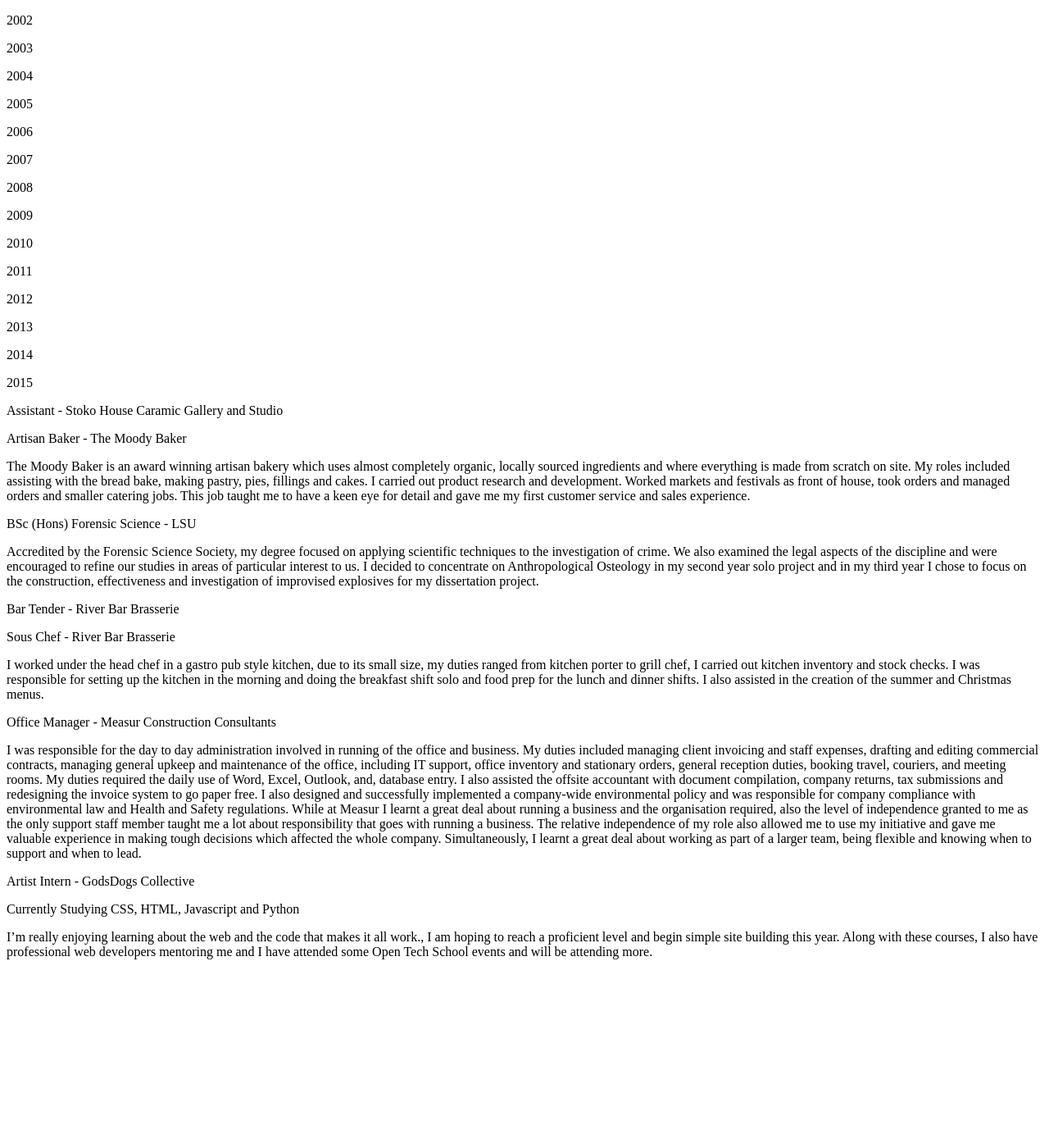
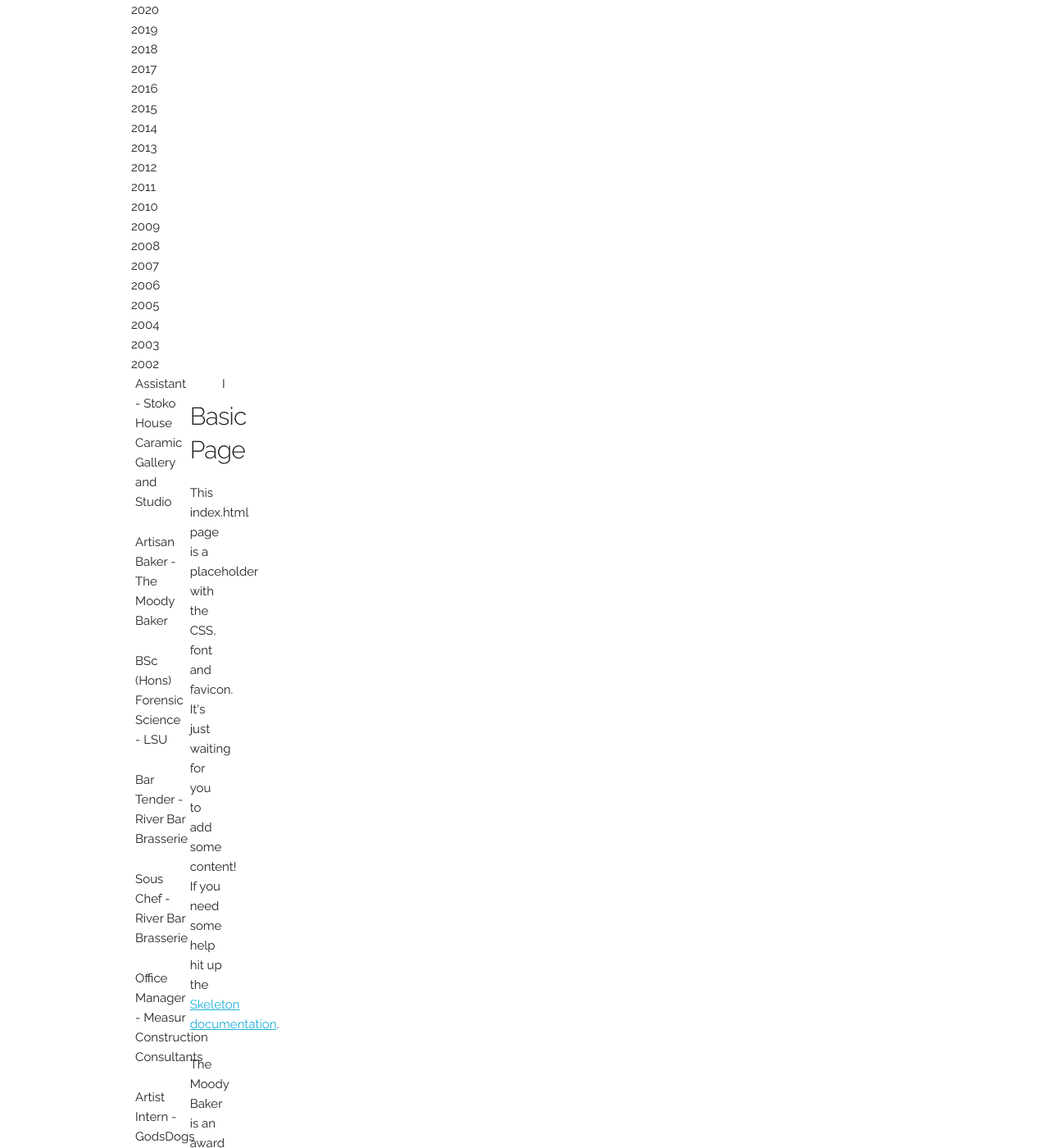
Before and after one commit to philli-m/phillimorland.github.io, a Jekyll site: the page index.html, which Jekyll copies as it is, in a window 1280 px wide and 1400 px high. Shown: the whole window at 82% size. Built offline with Jekyll 4.4.1, drawn with Linux system fonts in a browser that asks for light colours; some of the changed text lies outside the part shown.

Commit message:
start of site update

```diff
--- a/index.html
+++ b/index.html
@@ -1,44 +1,62 @@
----
-title: Phillippa.com.test
----
 <!DOCTYPE html>
-<html>
+<html lang="en">
 <head>
-		<link type="text/css" rel="stylesheet" href="style.css"/>
+
+  <!-- Basic Page Needs
+  –––––––––––––––––––––––––––––––––––––––––––––––––– -->
+  <meta charset="utf-8">
   <title>Phillippa</title>
+  <meta name="description" content="">
+  <meta name="author" content="">
+
+  <!-- Mobile Specific Metas
+  –––––––––––––––––––––––––––––––––––––––––––––––––– -->
+  <meta name="viewport" content="width=device-width, initial-scale=1">
+
+  <!-- FONT
+  –––––––––––––––––––––––––––––––––––––––––––––––––– -->
+  <link href="//fonts.googleapis.com/css?family=Raleway:400,300,600" rel="stylesheet" type="text/css">
+
+  <!-- CSS
+  –––––––––––––––––––––––––––––––––––––––––––––––––– -->
+  <link rel="stylesheet" href="css/normalize.css">
+  <link rel="stylesheet" href="css/skeleton.css">
+  <link type="text/css" rel="stylesheet" href="style.css">
+
+
+  <!-- Favicon
+  –––––––––––––––––––––––––––––––––––––––––––––––––– -->
+  <link rel="icon" type="image/png" href="images/favicon.png">
+
 </head>
-
 <body>
 
-    <div class="date two">
-        <p>2002</p></div>
-    <div class="date three">
-        <p>2003</p></div>
-    <div class="date four">
-        <p>2004</p></div>
-    <div class="date five">
-        <p>2005</p></div>
-    <div class="date six">
-        <p>2006</p></div>
-    <div class="date seven">
-        <p>2007</p></div>
-    <div class="date eight">
-        <p>2008</p></div>
-    <div class="date nine">
-        <p>2009</p></div>
-    <div class="date ten">
-        <p>2010</p></div>
-    <div class="date eleven">
-        <p>2011</p></div>
-    <div class="date twelve">
-        <p>2012</p></div>
-    <div class="date thirteen">
-        <p>2013</p></div>
-    <div class="date fourteen">
-        <p>2014</p></div>
-    <div class="date fifteen">
-        <p>2015</p></div>
-
+  <!-- Primary Page Layout
+  –––––––––––––––––––––––––––––––––––––––––––––––––– -->
+  <div class="container">
+    <div class="row">
+      <div class="two columns">
+        <div class="date">2020</div>
+        <div class="date">2019<div>
+        <div class="date">2018</div>
+        <div class="date">2017</div>
+        <div class="date">2016</div>
+        <div class="date">2015</div>
+        <div class="date">2014</div>
+        <div class="date">2013</div>
+        <div class="date">2012</div>
+        <div class="date">2011</div>
+        <div class="date">2010</div>
+        <div class="date">2009</div>
+        <div class="date">2008</div>
+       <div class="date">2007</div>
+        <div class="date">2006</div>
+        <div class="date">2005</div>
+        <div class="date">2004</div>
+        <div class="date">2003</div>
+        <div class="date">2002</div>
+      </div>
+      <div class="six columns">
         <div class="circle grow ceramic">
            <div class="line"></div>
            <p>Assistant - Stoko House Caramic Gallery and Studio</p>
@@ -51,15 +69,12 @@
        <div class="line"></div>
            <p>Artisan Baker - The Moody Baker</p>
        </div>
-    <div class="content bakery_content">
-        <p>The Moody Baker is an award winning artisan bakery which uses almost completely organic, locally sourced ingredients and where everything is made from scratch on site. My roles included assisting with the bread bake, making pastry, pies, fillings and cakes. I carried out product research and development. Worked markets and festivals as front of house, took orders and managed orders and smaller catering jobs. This job taught me to have a keen eye for detail and gave me my first customer service and sales experience. </p>
-    </div>
+
 
         <div class="circle grow" id="forensic">
         <div class="line"></div>
            <p>BSc (Hons) Forensic Science - LSU</p></div>
-            <div class="content forensic_content">
-                <p>Accredited by the Forensic Science Society, my degree focused on applying scientific techniques to the investigation of crime. We also examined the legal aspects of the discipline and were encouraged to refine our studies in areas of particular interest to us. I decided to concentrate on Anthropological Osteology in my second year solo project and in my third year I chose to focus on the construction, effectiveness and investigation of improvised explosives for my dissertation project.</p></div>
+
 
         <div class="circle grow bar">
         <div class="line"></div>
@@ -68,16 +83,12 @@
         <div class="circle grow chef">
         <div class="line"></div>
            <p>Sous Chef - River Bar Brasserie</p></div>
-            <div class="content chef_content">
-                <p>I worked under the head chef in a gastro pub style kitchen, due to its small size, my duties ranged from kitchen porter to grill chef, I carried out kitchen inventory and stock checks. I was responsible for setting up the kitchen in the morning and doing the breakfast shift solo and food prep for the lunch and dinner shifts. I also assisted in the creation of the summer and Christmas menus.</p></div>
+
 
         <div class="circle grow office">
         <div class="line"></div>
            <p>Office Manager - Measur Construction Consultants</p></div>
-            <div class="content office_content">
-                <p>I was responsible for the day to day administration involved in running of the office and business.
-                My duties included managing client invoicing and staff expenses, drafting and editing commercial contracts, managing general upkeep and maintenance of the office, including IT support, office inventory and stationary orders, general reception duties, booking travel, couriers, and meeting rooms. My duties required the daily use of Word, Excel, Outlook, and, database entry. I also assisted the offsite accountant with document compilation, company returns, tax submissions and redesigning the invoice system to go paper free.  I also designed and successfully implemented a company-wide environmental policy and was responsible for company compliance with environmental law and Health and Safety regulations.
-                While at Measur I learnt a great deal about running a business and the organisation required, also the level of independence granted to me as the only support staff member taught me a lot about responsibility that goes with running a business. The relative independence of my role also allowed me to use my initiative and gave me valuable experience in making tough decisions which affected the whole company. Simultaneously, I learnt a great deal about working as part of a larger team, being flexible and knowing when to support and when to lead.</p></div>
+
 
         <div class="circle grow art">
         <div class="line"></div>
@@ -88,8 +99,29 @@
         <div class="circle grow code">
         <div class="line"></div>
            <p>Currently Studying CSS, HTML, Javascript and Python</p></div>
+
+      </div>
+      <div class="four columns" style="margin-top: 25%">
+        <h4>Basic Page</h4>
+        <p>This index.html page is a placeholder with the CSS, font and favicon. It's just waiting for you to add some content! If you need some help hit up the <a href="http://www.getskeleton.com">Skeleton documentation</a>.</p>
+        <div class="content bakery_content">
+            <p>The Moody Baker is an award winning artisan bakery which uses almost completely organic, locally sourced ingredients and where everything is made from scratch on site. My roles included assisting with the bread bake, making pastry, pies, fillings and cakes. I carried out product research and development. Worked markets and festivals as front of house, took orders and managed orders and smaller catering jobs. This job taught me to have a keen eye for detail and gave me my first customer service and sales experience. </p>
+        </div>
+        <div class="content forensic_content">
+            <p>Accredited by the Forensic Science Society, my degree focused on applying scientific techniques to the investigation of crime. We also examined the legal aspects of the discipline and were encouraged to refine our studies in areas of particular interest to us. I decided to concentrate on Anthropological Osteology in my second year solo project and in my third year I chose to focus on the construction, effectiveness and investigation of improvised explosives for my dissertation project.</p></div>
+      </div>
+      <div class="content chef_content">
+          <p>I worked under the head chef in a gastro pub style kitchen, due to its small size, my duties ranged from kitchen porter to grill chef, I carried out kitchen inventory and stock checks. I was responsible for setting up the kitchen in the morning and doing the breakfast shift solo and food prep for the lunch and dinner shifts. I also assisted in the creation of the summer and Christmas menus.</p></div>
+    </div>
+    <div class="content office_content">
+        <p>I was responsible for the day to day administration involved in running of the office and business.
+        My duties included managing client invoicing and staff expenses, drafting and editing commercial contracts, managing general upkeep and maintenance of the office, including IT support, office inventory and stationary orders, general reception duties, booking travel, couriers, and meeting rooms. My duties required the daily use of Word, Excel, Outlook, and, database entry. I also assisted the offsite accountant with document compilation, company returns, tax submissions and redesigning the invoice system to go paper free.  I also designed and successfully implemented a company-wide environmental policy and was responsible for company compliance with environmental law and Health and Safety regulations.
+        While at Measur I learnt a great deal about running a business and the organisation required, also the level of independence granted to me as the only support staff member taught me a lot about responsibility that goes with running a business. The relative independence of my role also allowed me to use my initiative and gave me valuable experience in making tough decisions which affected the whole company. Simultaneously, I learnt a great deal about working as part of a larger team, being flexible and knowing when to support and when to lead.</p></div>
         <div class="content code_content">
             <p>I’m really enjoying learning about the web and the code that makes it all work., I am hoping to reach a proficient level and begin simple site building this year. Along with these courses, I also have professional web developers mentoring me and I have attended some Open Tech School events and will be attending more.</p></div>
+  </div>
 
+<!-- End Document
+  –––––––––––––––––––––––––––––––––––––––––––––––––– -->
 </body>
 </html>
```
Also changed, not shown: Skeleton-2.0.4/index.html (deleted, +0 -131 lines), indexold.html (added, +95 -0 lines), 1 other file. Lines whose indentation alone changed are shown as unchanged.
